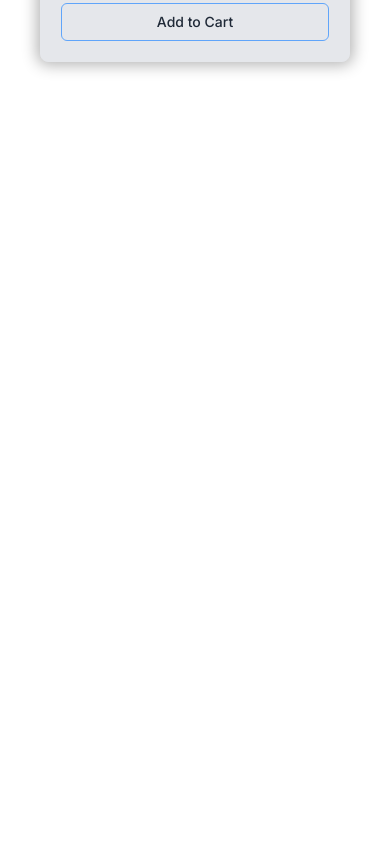
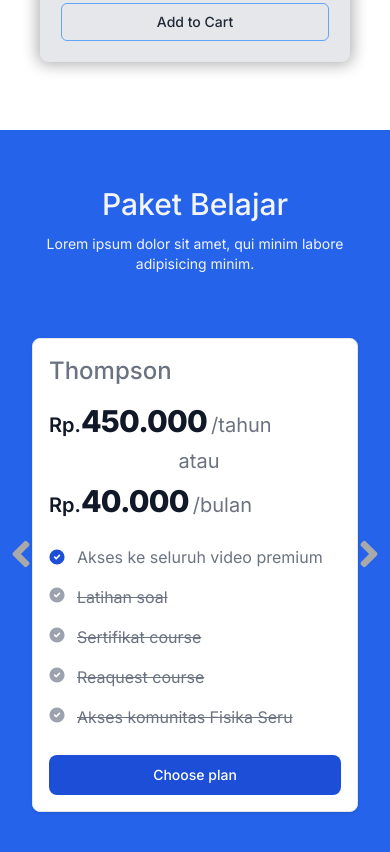
Before and after one commit to rizkikadafi/fisika-seru, a Next.js app: page / in a window 390 px wide. Shown: the part 4480-5332 px from the top of the page. Before the commit the page ends 4610 px from the top, so only its background shows below. Built offline with nearby package versions, Linux system fonts and the light colour scheme.

Commit message:
pricing section mobile version

```diff
--- a/app/page.tsx
+++ b/app/page.tsx
@@ -2,6 +2,7 @@ import Navbar from '@/app/ui/home/navbar';
 import HeroSection from '@/app/ui/home/hero-section';
 import ServicesSection from '@/app/ui/home/services-section';
 import PopularSection from '@/app/ui/home/popular-section';
+import PricingSection from '@/app/ui/home/pricing-section';
 
 export default function Home() {
   return (
@@ -13,6 +14,8 @@ export default function Home() {
         <ServicesSection />
 
         <PopularSection />
+
+        <PricingSection />
       </div>
     </main>
   );
--- /dev/null
+++ b/app/ui/home/pricing-section.tsx
@@ -0,0 +1,137 @@
+'use client';
+import { Swiper, SwiperSlide } from 'swiper/react';
+import { EffectCoverflow, Navigation } from 'swiper/modules';
+import { FaArrowCircleRight, FaArrowCircleLeft, FaArrowLeft, FaArrowRight, FaAngleRight, FaAngleLeft } from "react-icons/fa";
+
+import 'swiper/css';
+import 'swiper/css/effect-coverflow';
+import 'swiper/css/navigation';
+
+const pricingData = [
+  {
+    title: 'Thompson',
+    monthPrice: '40.000',
+    yearPrice: '450.000',
+    checkedFeatures: [
+      'Akses ke seluruh video premium',
+    ],
+    uncheckedFeatures: [
+      'Latihan soal',
+      'Sertifikat course',
+      'Reaquest course',
+      'Akses komunitas Fisika Seru',
+    ]
+  },
+  {
+    title: 'Plank',
+    monthPrice: '65.000',
+    yearPrice: '690.000',
+    checkedFeatures: [
+      'Akses ke seluruh video premium',
+      'Latihan soal',
+      'Sertifikat course'
+    ],
+    uncheckedFeatures: [
+      'Reaquest course',
+      'Akses komunitas Fisika Seru',
+    ]
+  },
+  {
+    title: 'Tesla',
+    monthPrice: '80.000',
+    yearPrice: '850.000',
+    checkedFeatures: [
+      'Akses ke seluruh video premium',
+      'Latihan soal',
+      'Sertifikat course',
+      'Reaquest course',
+      'Akses komunitas Fisika Seru',
+    ],
+    uncheckedFeatures: []
+  }
+]
+
+function PricingCard({ title, monthPrice, yearPrice, checkedFeatures, uncheckedFeatures }:
+  { title: string, monthPrice: string, yearPrice: string, checkedFeatures: string[], uncheckedFeatures: string[] }) {
+  return (
+    <div className="w-full max-w-sm p-4 bg-white border border-gray-200 rounded-lg shadow sm:p-8">
+      <h5 className="mb-4 text-2xl font-medium text-gray-500">{title}</h5>
+      <div className="flex items-baseline text-gray-900">
+        <span className="text-xl font-semibold">Rp.</span>
+        <span className="text-3xl font-extrabold tracking-tight">{yearPrice}</span>
+        <span className="ms-1 text-xl font-normal text-gray-500">/tahun</span>
+      </div>
+      <span className="ms-1 text-xl font-normal text-gray-500 block w-full text-center my-2">atau</span>
+      <div className="flex items-baseline text-gray-900">
+        <span className="text-xl font-semibold">Rp.</span>
+        <span className="text-3xl font-extrabold tracking-tight">{monthPrice}</span>
+        <span className="ms-1 text-xl font-normal text-gray-500">/bulan</span>
+      </div>
+      <ul role="list" className="space-y-5 my-7">
+
+        {checkedFeatures.map((feature) => {
+          return (
+            <li className="flex items-center">
+              <svg className="flex-shrink-0 w-4 h-4 text-blue-700" aria-hidden="true" xmlns="http://www.w3.org/2000/svg" fill="currentColor" viewBox="0 0 20 20"> <path d="M10 .5a9.5 9.5 0 1 0 9.5 9.5A9.51 9.51 0 0 0 10 .5Zm3.707 8.207-4 4a1 1 0 0 1-1.414 0l-2-2a1 1 0 0 1 1.414-1.414L9 10.586l3.293-3.293a1 1 0 0 1 1.414 1.414Z" /> </svg> <span className="text-base font-normal leading-tight text-gray-500 ms-3">{feature}</span>
+            </li>
+          );
+        })}
+
+        {uncheckedFeatures.map((feature) => {
+          return (
+            <li className="flex line-through decoration-gray-500">
+              <svg className="flex-shrink-0 w-4 h-4 text-gray-400" aria-hidden="true" xmlns="http://www.w3.org/2000/svg" fill="currentColor" viewBox="0 0 20 20">
+                <path d="M10 .5a9.5 9.5 0 1 0 9.5 9.5A9.51 9.51 0 0 0 10 .5Zm3.707 8.207-4 4a1 1 0 0 1-1.414 0l-2-2a1 1 0 0 1 1.414-1.414L9 10.586l3.293-3.293a1 1 0 0 1 1.414 1.414Z" />
+              </svg>
+              <span className="text-base font-normal leading-tight text-gray-500 ms-3">{feature}</span>
+            </li>
+          );
+        })}
+      </ul>
+      <button type="button" className="text-white bg-blue-700 hover:bg-blue-800 focus:ring-4 focus:outline-none focus:ring-blue-200 font-medium rounded-lg text-sm px-5 py-2.5 inline-flex justify-center w-full text-center">Choose plan</button>
+    </div>
+  )
+}
+
+export default function PricingSection() {
+  return (
+    <section id="pricing" className="bg-blue-600 text-gray-100 py-14 lg:px-10">
+      <div className="text-center px-10">
+        <h1 className="text-3xl lg:text-4xl font-medium mb-3">Paket Belajar</h1>
+        <p className="text-sm lg:text-lg w-full md:w-[80%] mx-auto">Lorem ipsum dolor sit amet, qui minim labore adipisicing minim.</p>
+      </div>
+      <div className="mx-auto w-full relative">
+        <Swiper
+          modules={[EffectCoverflow, Navigation]}
+          effect="coverflow"
+          slidesPerView={1}
+          navigation={{ nextEl: '.swiper-btn-next', prevEl: '.swiper-btn-prev' }}
+          loop={true}
+          centeredSlides={true}
+          wrapperClass="swiper-wrapper my-8 py-8 relative z-10"
+          coverflowEffect={{
+            slideShadows: false,
+          }}
+          className="px-8"
+        >
+
+          {pricingData.map((data) => {
+            return (
+              <SwiperSlide className="px-8">
+                <PricingCard
+                  title={data.title}
+                  monthPrice={data.monthPrice}
+                  yearPrice={data.yearPrice}
+                  checkedFeatures={data.checkedFeatures}
+                  uncheckedFeatures={data.uncheckedFeatures}
+                />
+              </SwiperSlide>
+            );
+          })}
+          <div className="swiper-btn-prev cursor-pointer absolute left-0 bottom-1/2 z-20"><FaAngleLeft size={42} style={{ color: 'darkgray' }} /></div>
+          <div className="swiper-btn-next cursor-pointer absolute right-0 bottom-1/2 z-20"><FaAngleRight size={42} style={{ color: 'darkgray' }} /></div>
+        </Swiper>
+      </div>
+    </section >
+  )
+}
--- a/package.json
+++ b/package.json
@@ -12,7 +12,9 @@
     "clsx": "^2.1.1",
     "next": "14.2.5",
     "react": "^18",
-    "react-dom": "^18"
+    "react-dom": "^18",
+    "react-icons": "^5.2.1",
+    "swiper": "^11.1.7"
   },
   "devDependencies": {
     "@svgr/webpack": "^8.1.0",
```
Also changed, not shown: public/icons/check.svg (added), 1 other file (tests, documents, lock files or other folders).
